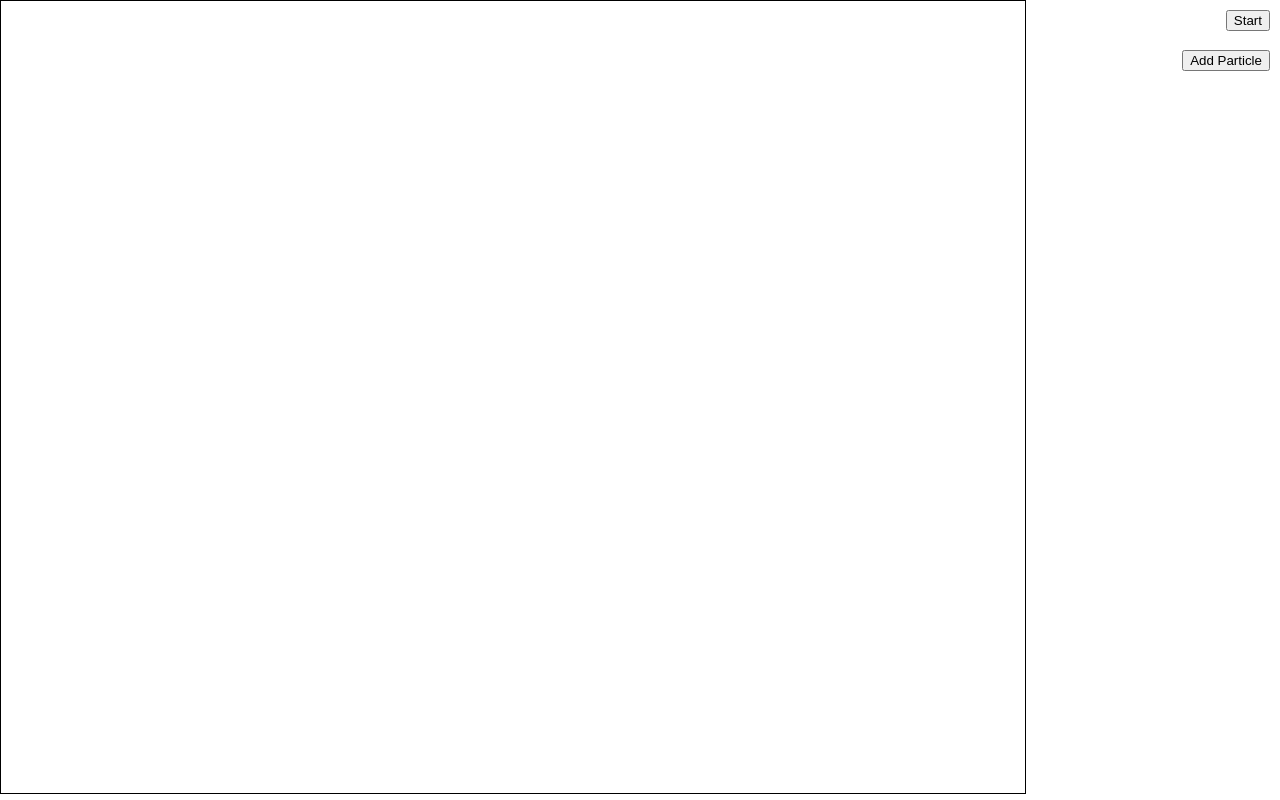
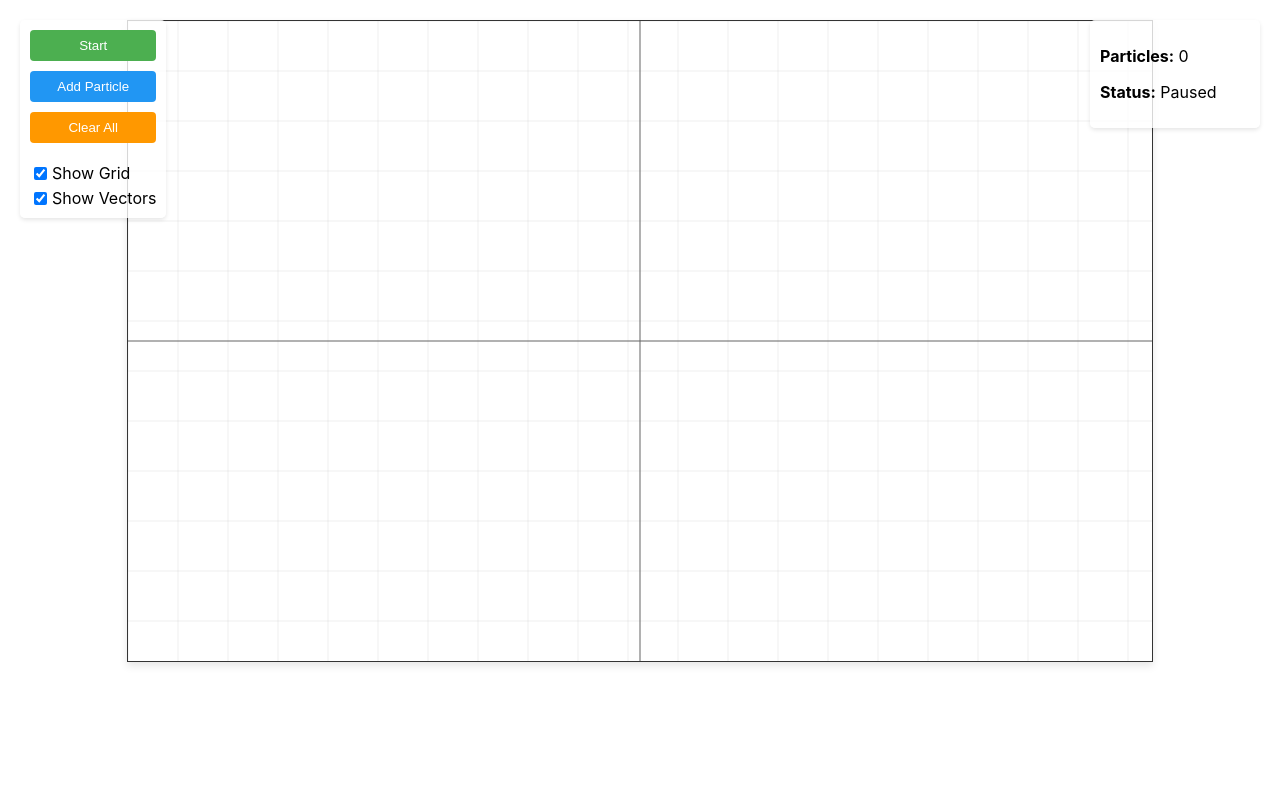
Before and after one commit to Ghady-Abboud/EMPhysics, a React (Create React App) app in the folder app/: page / in a window 1280 px wide. Built offline with nearby package versions, Linux system fonts and the light colour scheme; the HTML template or start-up script is replaced by a standard one.

Commit message:
Added basic ui

```diff
--- a/app/src/components/SimulationCanvas.tsx
+++ b/app/src/components/SimulationCanvas.tsx
@@ -8,7 +8,7 @@ const sim = new SimulationSpace();
 
 export interface SimulationDeps {
     running: boolean;
-    canvasRef: React.RefObject<HTMLCanvasElement>;
+    canvasRef: React.RefObject<HTMLCanvasElement | null>;
     sim: SimulationSpace;
     canvasDimensions: {
         width: number;
@@ -18,19 +18,20 @@ export interface SimulationDeps {
 }
 
 export default function SimulationCanvas() {
-    const canvasRef = useRef<HTMLCanvasElement>(undefined) as React.RefObject<HTMLCanvasElement>;
+    const canvasRef = useRef<HTMLCanvasElement>(null);
     const [running, setRunning] = useState<boolean>(false);
     const [updateCanvas, setUpdateCanvas] = useState<boolean>(false);
+    const [showGrid, setShowGrid] = useState<boolean>(true);
+    const [showVectors, setShowVectors] = useState<boolean>(true);
+    const [particleCount, setParticleCount] = useState<number>(0);
 
-    // const [fps, setFps] = useState<number>(0);
-
-    // const frameCountRef = useRef<number>(0);
-    // const lastTimeRef = useRef<number>(0);
-
+    // Canvas dimensions
     const canvasDimensions = {
         width: window.innerWidth * 0.8,
-        height: window.innerHeight * 0.99,
-    }
+        height: window.innerHeight * 0.8,
+    };
+
+    // Set simulation boundaries
     sim.setBoundaries({
         left: -canvasDimensions.width / 2,
         right: canvasDimensions.width / 2,
@@ -45,32 +46,160 @@ export default function SimulationCanvas() {
         sim,
         canvasDimensions,
         updateCanvas,
-    }
+    };
+
     useSimulation(simulationDeps);
 
     const toggleRunning = () => {
         setRunning((prev) => !prev);
-    }
+    };
+
+    const addRandomParticle = () => {
+        // Get boundaries for position constraints
+        const bounds = sim.getBoundaries();
+
+        // Calculate appropriate position within 80% of canvas size
+        // to avoid particles too close to the edges
+        const posX = (Math.random() * 0.8 - 0.4) * canvasDimensions.width;
+        const posY = (Math.random() * 0.8 - 0.4) * canvasDimensions.height;
+
+        // Random velocity between -40 and 40 in both directions
+        const velX = (Math.random() * 80 - 40);
+        const velY = (Math.random() * 80 - 40);
+
+        // Random mass between 0.5 and 3
+        const mass = 0.5 + Math.random() * 2.5;
+
+        // Random charge - 50% chance of positive or negative
+        const charge = (Math.random() > 0.5 ? 1 : -1) * (1e-6 + Math.random() * 9e-6);
+
+        // Create and add the particle
+        sim.addParticle(
+            new ChargedParticle(
+                new Vector2D(posX, posY),
+                new Vector2D(velX, velY),
+                mass,
+                charge
+            )
+        );
+
+        // Update particle count and trigger re-render
+        setParticleCount(sim.getParticles().length);
+        setUpdateCanvas(!updateCanvas);
+    };
+
+    const clearParticles = () => {
+        // Reset the simulation
+        sim.getParticles().forEach(p => sim.removeParticle(p));
+        setParticleCount(0);
+        setUpdateCanvas(!updateCanvas);
+    };
 
     return (
         <div>
-            {/*
-            <div style={{ position: "absolute", top: 20, right: 10, background: "rgba(255,255,255,0.7)", padding: 5 }}>
-                <p>FPS: {fps}</p>
-                <p>Particles: {sim.getParticles().length}</p>
+            {/* Main canvas */}
+            <canvas
+                ref={canvasRef}
+                style={{
+                    border: "1px solid #333",
+                    boxShadow: "0 4px 8px rgba(0,0,0,0.1)",
+                    margin: "20px auto",
+                    display: "block"
+                }}
+            />
+
+            {/* Stats panel */}
+            <div style={{
+                position: "absolute",
+                top: 20,
+                right: 20,
+                background: "rgba(255,255,255,0.8)",
+                padding: 10,
+                borderRadius: 5,
+                boxShadow: "0 2px 4px rgba(0,0,0,0.1)",
+                minWidth: "150px"
+            }}>
+                <p><strong>Particles:</strong> {sim.getParticles().length}</p>
+                <p><strong>Status:</strong> {running ? "Running" : "Paused"}</p>
             </div>
-            */}
-            <canvas ref={canvasRef} style={{ border: "1px solid black" }} />
-            <button onClick={toggleRunning} style={{ position: "absolute", top: 10, right: 10 }}>
-                {running ? "Stop" : "Start"}
-            </button>
-            <button onClick={() => {
-                sim.addParticle(new ChargedParticle(new Vector2D(10, 0), new Vector2D(7, 4), 1, 10e-6));
-                console.log("Particle added");
-                setUpdateCanvas(true);
-            }} style={{ position: "absolute", top: 50, right: 10 }}>
-                Add Particle
-            </button>
+
+            {/* Controls panel */}
+            <div style={{
+                position: "absolute",
+                top: 20,
+                left: 20,
+                background: "rgba(255,255,255,0.8)",
+                padding: 10,
+                borderRadius: 5,
+                boxShadow: "0 2px 4px rgba(0,0,0,0.1)",
+                display: "flex",
+                flexDirection: "column",
+                gap: "10px"
+            }}>
+                <button
+                    onClick={toggleRunning}
+                    style={{
+                        padding: "8px 12px",
+                        background: running ? "#f44336" : "#4CAF50",
+                        color: "white",
+                        border: "none",
+                        borderRadius: "4px",
+                        cursor: "pointer"
+                    }}
+                >
+                    {running ? "Pause" : "Start"}
+                </button>
+
+                <button
+                    onClick={addRandomParticle}
+                    style={{
+                        padding: "8px 12px",
+                        background: "#2196F3",
+                        color: "white",
+                        border: "none",
+                        borderRadius: "4px",
+                        cursor: "pointer"
+                    }}
+                >
+                    Add Particle
+                </button>
+
+                <button
+                    onClick={clearParticles}
+                    style={{
+                        padding: "8px 12px",
+                        background: "#FF9800",
+                        color: "white",
+                        border: "none",
+                        borderRadius: "4px",
+                        cursor: "pointer"
+                    }}
+                >
+                    Clear All
+                </button>
+
+                <div style={{ marginTop: "10px" }}>
+                    <label style={{ display: "flex", alignItems: "center", marginBottom: "5px" }}>
+                        <input
+                            type="checkbox"
+                            checked={showGrid}
+                            onChange={() => setShowGrid(!showGrid)}
+                            style={{ marginRight: "5px" }}
+                        />
+                        Show Grid
+                    </label>
+
+                    <label style={{ display: "flex", alignItems: "center" }}>
+                        <input
+                            type="checkbox"
+                            checked={showVectors}
+                            onChange={() => setShowVectors(!showVectors)}
+                            style={{ marginRight: "5px" }}
+                        />
+                        Show Vectors
+                    </label>
+                </div>
+            </div>
         </div>
-    )
+    );
 }
```
Also changed, not shown: app/src/hooks/useSimulation.ts (+113 -21 lines).
